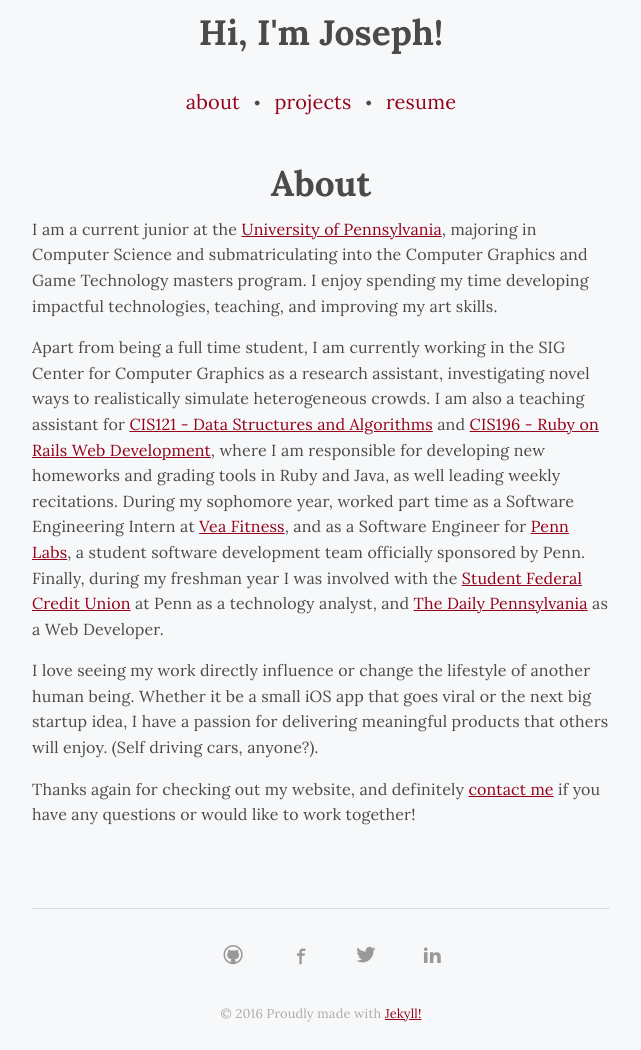
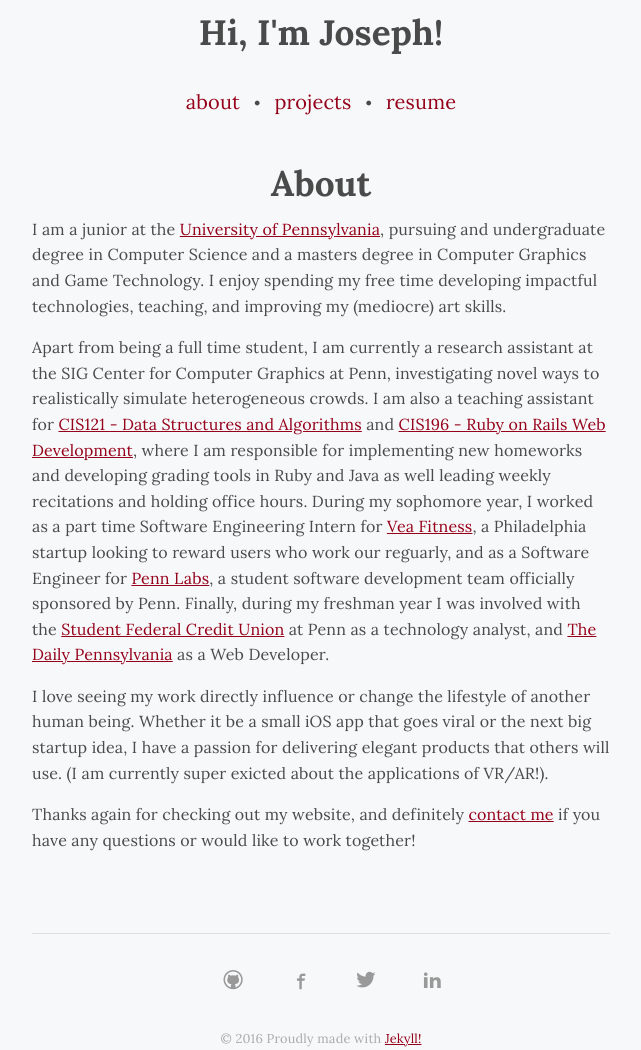
Before and after one commit to jgao1995/jgao1995.github.io, a Jekyll site: the page built from about.md, in a window 1280 px wide. Shown: the part 255-1305 px from the top of the page, without its empty margins (319-960 px from the left). Built offline with Jekyll 4.4.1, drawn with Linux system fonts in a browser that asks for light colours; some web fonts are replaced; before the commit the page ends 1279 px from its top, so only the background shows below that.

Commit message:
updates to resume and about

```diff
--- a/about.md
+++ b/about.md
@@ -4,10 +4,10 @@ title: About
 permalink: /about/
 ---
 
-I am a current junior at the [University of Pennsylvania](http://www.upenn.edu/), majoring in Computer Science and submatriculating into the Computer Graphics and Game Technology masters program. I enjoy spending my time developing impactful technologies, teaching, and improving my art skills.
+I am a junior at the [University of Pennsylvania](http://www.upenn.edu/), pursuing and undergraduate degree in Computer Science and a masters degree in Computer Graphics and Game Technology. I enjoy spending my free time developing impactful technologies, teaching, and improving my (mediocre) art skills.
 
-Apart from being a full time student, I am currently working in the SIG Center for Computer Graphics as a research assistant, investigating novel ways to realistically simulate heterogeneous crowds. I am also a teaching assistant for [CIS121 - Data Structures and Algorithms](http://www.seas.upenn.edu/~cis121/current/staff.html) and [CIS196 - Ruby on Rails Web Development](https://www.seas.upenn.edu/~cis196/), where I am responsible for developing new homeworks and grading tools in Ruby and Java, as well leading weekly recitations. During my sophomore year, worked part time as a Software Engineering Intern at [Vea Fitness](http://www.vealife.com/), and as a Software Engineer for [Penn Labs](http://pennlabs.org/), a student software development team officially sponsored by Penn. Finally, during my freshman year I was involved with the [Student Federal Credit Union](https://www.upennsfcu.org/) at Penn as a technology analyst, and [The Daily Pennsylvania](http://www.thedp.com/) as a Web Developer.
+Apart from being a full time student, I am currently a research assistant at the SIG Center for Computer Graphics at Penn, investigating novel ways to realistically simulate heterogeneous crowds. I am also a teaching assistant for [CIS121 - Data Structures and Algorithms](http://www.seas.upenn.edu/~cis121/current/staff.html) and [CIS196 - Ruby on Rails Web Development](https://www.seas.upenn.edu/~cis196/), where I am responsible for implementing new homeworks and developing grading tools in Ruby and Java as well leading weekly recitations and holding office hours. During my sophomore year, I worked as a part time Software Engineering Intern for [Vea Fitness](http://www.vealife.com/), a Philadelphia startup looking to reward users who work our reguarly, and as a Software Engineer for [Penn Labs](http://pennlabs.org/), a student software development team officially sponsored by Penn. Finally, during my freshman year I was involved with the [Student Federal Credit Union](https://www.upennsfcu.org/) at Penn as a technology analyst, and [The Daily Pennsylvania](http://www.thedp.com/) as a Web Developer.
 
-I love seeing my work directly influence or change the lifestyle of another human being. Whether it be a small iOS app that goes viral or the next big startup idea, I have a passion for delivering meaningful products that others will enjoy. (Self driving cars, anyone?).
+I love seeing my work directly influence or change the lifestyle of another human being. Whether it be a small iOS app that goes viral or the next big startup idea, I have a passion for delivering elegant products that others will use. (I am currently super exicted about the applications of VR/AR!).
 
 Thanks again for checking out my website, and definitely [contact me](mailto:gaoj@seas.upenn.edu) if you have any questions or would like to work together!
```
Also changed, not shown: 2 other files.
